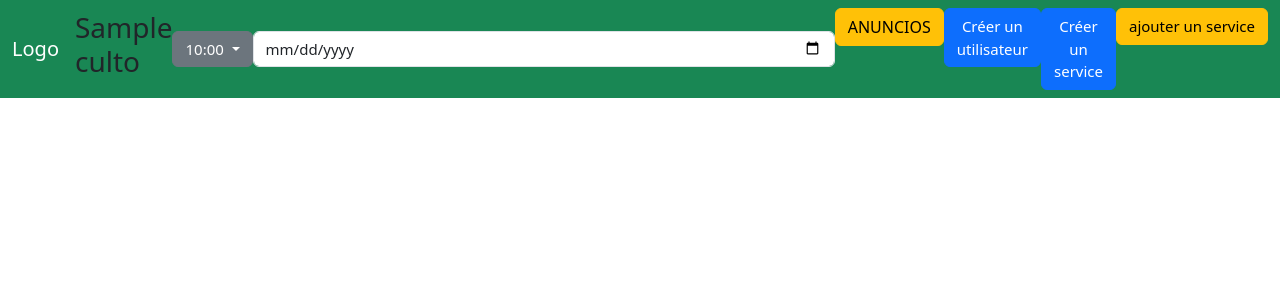
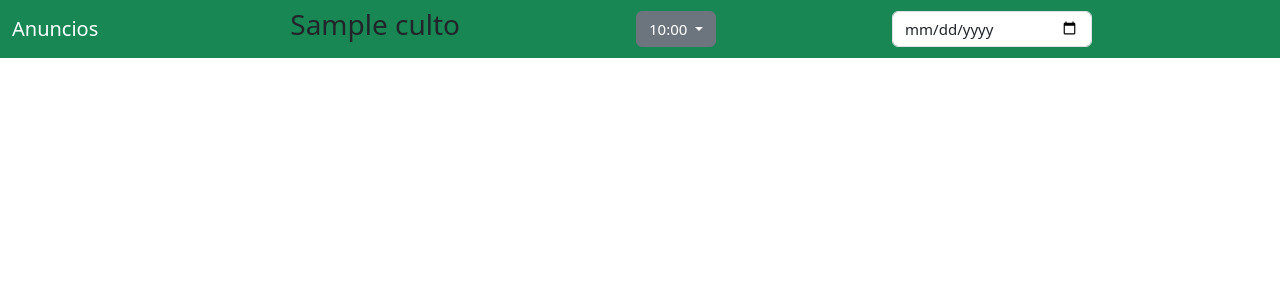
Before and after one commit to yogo1004/registros, a PHP site: template view/home.php in a window 1280 px wide. Shown: the top 300 px of the page. Run offline with PHP 8.4, Linux system fonts and the light colour scheme; the template is opened without the code that fills it: most values are stand-ins (such as "Sample title", 1, 10 or a date in 2020); some libraries are stand-ins or nearby versions.

Commit message:
Update gabarit.php

```diff
--- a/view/gabarit.php
+++ b/view/gabarit.php
@@ -36,11 +36,13 @@
 
  <nav class="navbar navbar-expand-lg   bg-success navbar-dark">
   <div class="container-fluid">
-    <a class="navbar-brand" href="#">Logo</a>
+    <a class="navbar-brand" href="index.php?action=anunciosPage">Anuncios</a>
     <h3><?=$cultos['name_event']?></h3>
+      <?php if($title == "home" && array_key_exists('id_event', $cultos)){ ?>
     <button class="navbar-toggler" type="button" data-toggle="collapse" data-target="#collapsibleNavbar" aria-controls="collapsibleNavbar" aria-expanded="false" aria-label="Toggle navigation">
       <span class="navbar-toggler-icon"></span>
     </button>
+    <?php } ?>
 
 <div class="dropdown  d-none d-lg-block">
   <button class="btn btn-secondary dropdown-toggle" type="button" id="dropdownMenu2" data-toggle="dropdown" aria-haspopup="true" aria-expanded="false">
@@ -55,17 +57,14 @@
   </div>
 </div>
 
-    <input type="date" class="form-control d-none d-lg-block" placeholder="YYYY-MM-DD" name="date" id="calendar2" value="<?= $cultos["date"] ?>">
+    <input type="date" class="form-control d-none d-lg-block" placeholder="YYYY-MM-DD" name="date" id="calendar" value="<?= $cultos["date"] ?>">
 </a>
+<a class="nav-link" id="aDate" href="index.php?action=home&id=<?=$culto['id_event']?>&date_old=<?= $cultos["date"]?>&date="></a>
+  <?php if($title == "home" && array_key_exists('id_event', $cultos)){ ?>
+  <div class="collapse navbar-collapse  justify-content-end" id="collapsibleNavbar">
 
+      <ul class="navbar-nav">
 
-    <div class="collapse navbar-collapse  justify-content-end" id="collapsibleNavbar">
-    <a class="nav-link" id="aDate" href="index.php?action=home&id=<?=$culto['id_event']?>&date_old=<?= $cultos["date"]?>&date="></a>
-      <ul class="navbar-nav">
-        <li class="nav-item">
-          <a href="index.php?action=anunciosPage" class="btn btn-warning"  >
-                    ANUNCIOS</a>
-        </li>
         <li class="nav-item">
         <button type="button" class="btn btn-primary" data-toggle="modal" data-target="#exampleModalCenter">
                     Créer un utilisateur
@@ -76,21 +75,19 @@
                     Créer un service
                 </button>
         </li>
-          <li class="nav-item">
-                <input id="addService" type="button" class="btn btn-warning" value="ajouter un service">
 
-        </li>
       </ul>
     </div>
+     <?php } ?>
   </div>
 </nav>
 <nav class="navbar navbar-light bg-light d-block d-lg-none">
-  <div class="container-fluid">
-   <input type="date" class="form-control" placeholder="YYYY-MM-DD" name="date" id="calendar2" value="<?= $cultos["date"] ?>">
-</a>
-
-<?php if($title == "home"){ ?>
-<div class="dropdown">
+  <div class="container-fluid row">
+  <div class="col-6">
+    <input type="date" class="form-control" name="date" id="calendar2" value="<?= $cultos["date"] ?>">
+  </div>
+<?php if($title == "home" && array_key_exists('id_event', $cultos)){ ?>
+<div class="dropdown col-3">
   <button class="btn btn-secondary dropdown-toggle" type="button" id="dropdownMenu2" data-toggle="dropdown" aria-haspopup="true" aria-expanded="false">
     <?=date('H:i', strtotime($cultos['time_init']))?>
   </button>
@@ -101,6 +98,9 @@
 
           <?php } }?>
   </div>
+</div>
+<div class="col-3">
+    <input id="addService" type="button" class="btn btn-warning" value="+ servicio">
 </div>
 <?php } ?>
   </div>
```
